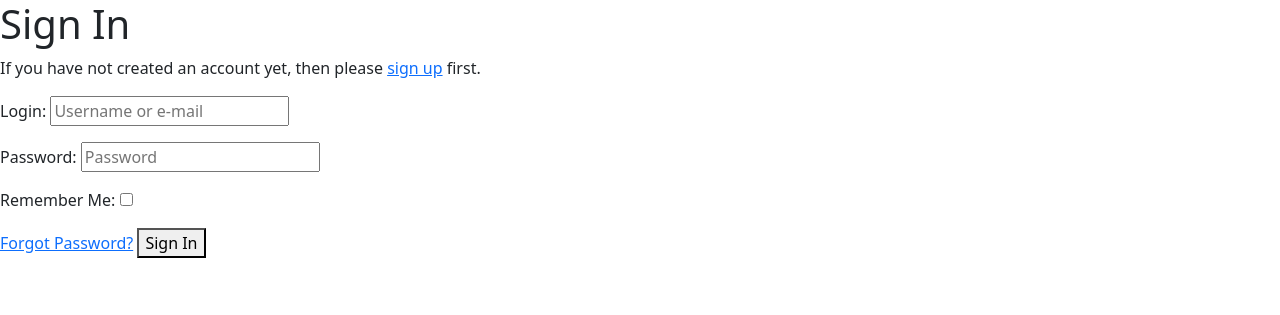
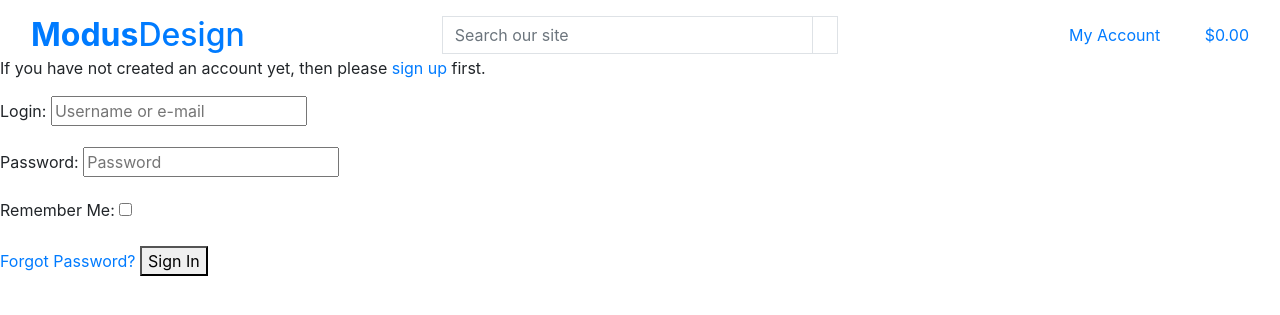
Before and after one commit to Code-Institute-Submissions/modusdesign, a Django app: page /accounts/login/ in a window 1280 px wide. Shown: the top 315 px of the page. Run offline with Django 3.2, Linux system fonts and the light colour scheme; some libraries are stand-ins or nearby versions.

Commit message:
added home page content

```diff
--- a/home/templates/home/index.html
+++ b/home/templates/home/index.html
@@ -14,11 +14,12 @@
         <div class="row h-100">
             <div class="col-7 col-md-6 my-auto">
                 <h1 class="display-4 logo-font text-black">
-                    The new collections are here
+                    <br>
+                    Graphic Design Service
                 </h1>
                 <div class="my-5">
                     <h4>
-                        <a href="" class="shop-now-button btn btn-lg rounded-0 text-uppercase py-3">Shop Now</a>
+                        <a href="" class="shop-now-button btn btn-lg rounded-0 text-uppercase py-3">Get a quote now</a>
                     </h4>
                 </div>
             </div>
--- a/home/templates/home/urls.py
+++ b/home/urls.py
@@ -4,5 +4,4 @@ from . import views
 
 urlpatterns = [
 path('', views.index, name='home')
-path('', include('home.urls')),
 ]
--- a/modusdesign/urls.py
+++ b/modusdesign/urls.py
@@ -17,6 +17,7 @@ from django.contrib import admin
 from django.urls import path, include
 
 urlpatterns = [
-    path('admin/', admin.site.urls),
+    path('admin/', (admin.site.urls)),
     path('accounts/', include('allauth.urls')),
+    path('', include('home.urls')),
 ]
--- a/templates/allauth/base.html
+++ b/templates/allauth/base.html
@@ -3,28 +3,27 @@
 <!doctype html>
 <html lang="en">
   <head>
+
     {% block meta %}
-      <!-- Required meta tags -->
         <meta http-equiv="X-UA-Compatible" content="ie=edge">
         <meta charset="utf-8">
-      <meta name="viewport" content="width=device-width, initial-scale=1">
+        <meta name="viewport" content="width=device-width, initial-scale=1, shrink-to-fit=no">
     {% endblock %}
 
     {% block extra_meta %}
     {% endblock %}
 
     {% block corecss %}
-      <!-- Bootstrap CSS -->
-      <link href="https://cdn.jsdelivr.net/npm/bootstrap@5.0.2/dist/css/bootstrap.min.css" rel="stylesheet" integrity="sha384-EVSTQN3/azprG1Anm3QDgpJLIm9Nao0Yz1ztcQTwFspd3yD65VohhpuuCOmLASjC" crossorigin="anonymous">
+        <link rel="stylesheet" href="https://stackpath.bootstrapcdn.com/bootstrap/4.4.1/css/bootstrap.min.css" integrity="sha384-Vkoo8x4CGsO3+Hhxv8T/Q5PaXtkKtu6ug5TOeNV6gBiFeWPGFN9MuhOf23Q9Ifjh" crossorigin="anonymous">
     {% endblock %}
 
     {% block extra_css %}
     {% endblock %}
 
     {% block corejs %}
-        <script src="https://cdn.jsdelivr.net/npm/bootstrap@5.0.2/dist/js/bootstrap.bundle.min.js" integrity="sha384-MrcW6ZMFYlzcLA8Nl+NtUVF0sA7MsXsP1UyJoMp4YLEuNSfAP+JcXn/tWtIaxVXM" crossorigin="anonymous"></script>
-        <script src="https://cdn.jsdelivr.net/npm/jquery@3.5.1/dist/jquery.min.js" integrity="sha256-9/aliU8dGd2tb6OSsuzixeV4y/faTqgFtohetphbbj0=" crossorigin="anonymous"></script>
-        <script src="https://cdn.jsdelivr.net/npm/bootstrap@5.0.2/dist/js/bootstrap.min.js" integrity="sha384-cVKIPhGWiC2Al4u+LWgxfKTRIcfu0JTxR+EQDz/bgldoEyl4H0zUF0QKbrJ0EcQF" crossorigin="anonymous"></script>
+        <script src="https://code.jquery.com/jquery-3.4.1.slim.min.js" integrity="sha384-J6qa4849blE2+poT4WnyKhv5vZF5SrPo0iEjwBvKU7imGFAV0wwj1yYfoRSJoZ+n" crossorigin="anonymous"></script>
+        <script src="https://cdn.jsdelivr.net/npm/popper.js@1.16.0/dist/umd/popper.min.js" integrity="sha384-Q6E9RHvbIyZFJoft+2mJbHaEWldlvI9IOYy5n3zV9zzTtmI3UksdQRVvoxMfooAo" crossorigin="anonymous"></script>
+        <script src="https://stackpath.bootstrapcdn.com/bootstrap/4.4.1/js/bootstrap.min.js" integrity="sha384-wfSDF2E50Y2D1uUdj0O3uMBJnjuUD4Ih7YwaYd1iqfktj0Uod8GCExl3Og8ifwB6" crossorigin="anonymous"></script>
     {% endblock %}
 
     {% block extra_js %}
@@ -33,8 +32,67 @@
     <title>ModusDesign {% block extra_title %}{% endblock %}</title>
   </head>
   <body>
-
-    <header class="container-fluid fixed-top"></header>
+    <header class="container-fluid fixed-top">
+        <div id="topnav" class="row bg-white pt-lg-2 d-none d-lg-flex">
+            <div class="col-12 col-lg-4 my-auto py-1 py-lg-0 text-center text-lg-left">
+                <a href="{% url 'home' %}" class="nav-link main-logo-link">
+                    <h2 class="logo-font text-black my-0"><strong>Modus</strong>Design</h2>
+                </a>
+            </div>
+            <div class="col-12 col-lg-4 my-auto py-1 py-lg-0">
+                <form method="GET" action="">
+                    <div class="input-group w-100">
+                        <input class="form-control border border-black rounded-0" type="text" name="q" placeholder="Search our site">
+                        <div class="input-group-append">
+                            <button class="form-control btn btn-black border border-black rounded-0" type="submit">
+                                <span class="icon">
+                                    <i class="fas fa-search"></i>
+                                </span>
+                            </button>
+                        </div>
+                    </div>
+                </form>
+            </div>
+            <div class="col-12 col-lg-4 my-auto py-1 py-lg-0">
+                <ul class="list-inline list-unstyled text-center text-lg-right my-0">
+                    <li class="list-inline-item dropdown">
+                        <a class="text-black nav-link" href="#" id="user-options" data-toggle="dropdown" aria-haspopup="true" aria-expanded="false">
+                            <div class="text-center">
+                                <div><i class="fas fa-user fa-lg"></i></div>
+                                <p class="my-0">My Account</p>
+                            </div>
+                        </a>
+                        <div class="dropdown-menu border-0" aria-labelledby="user-options">
+                            {% if request.user.is_authenticated %}
+                                {% if request.user.is_superuser %}
+                                    <a href="" class="dropdown-item">Product Management</a>
+                                {% endif %}
+                                <a href="" class="dropdown-item">My Profile</a>
+                                <a href="{% url 'account_logout' %}" class="dropdown-item">Logout</a>
+                            {% else %}
+                                <a href="{% url 'account_signup' %}" class="dropdown-item">Register</a>
+                                <a href="{% url 'account_login' %}" class="dropdown-item">Login</a>
+                            {% endif %}
+                        </div>
+                    </li>
+                    <li class="list-inline-item">
+                        <a class="{% if grand_total %}text-info font-weight-bold{% else %}text-black{% endif %} nav-link" href="">
+                            <div class="text-center">
+                                <div><i class="fas fa-shopping-bag fa-lg"></i></div>
+                                <p class="my-0">
+                                    {% if grand_total %}
+                                        ${{ grand_total|floatformat:2 }}
+                                    {% else %}
+                                        $0.00
+                                    {% endif %}
+                                </p>
+                            </div>
+                        </a>
+                    </li>
+                </ul>
+            </div>
+        </div>
+    </header>
 
     {% if messages %}
         <div class="message-container"></div>
@@ -49,5 +107,6 @@
     {% block postloadjs %}
     {% endblock %}
 
+
   </body>
 </html>
```
Lines whose indentation alone changed are shown as unchanged.
